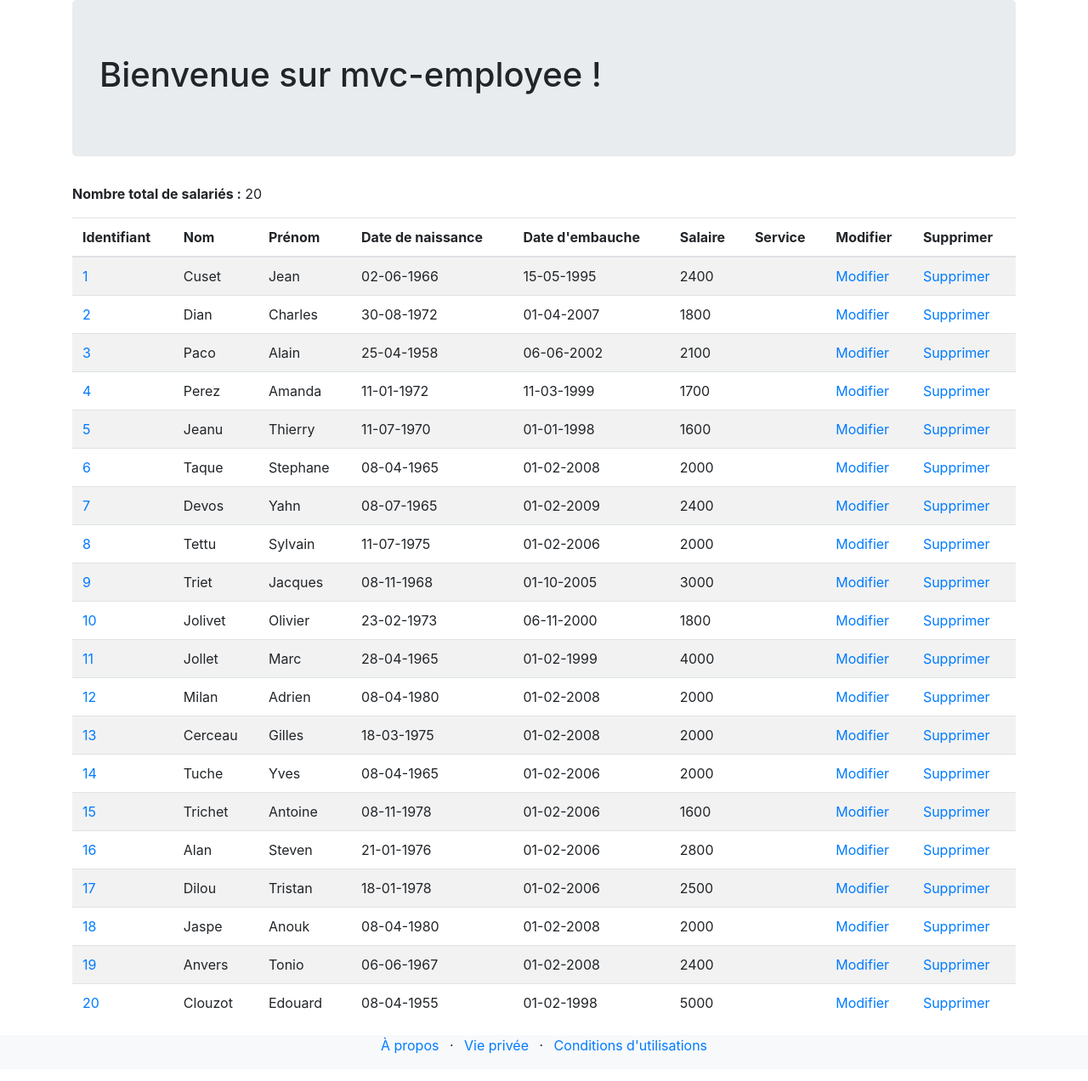
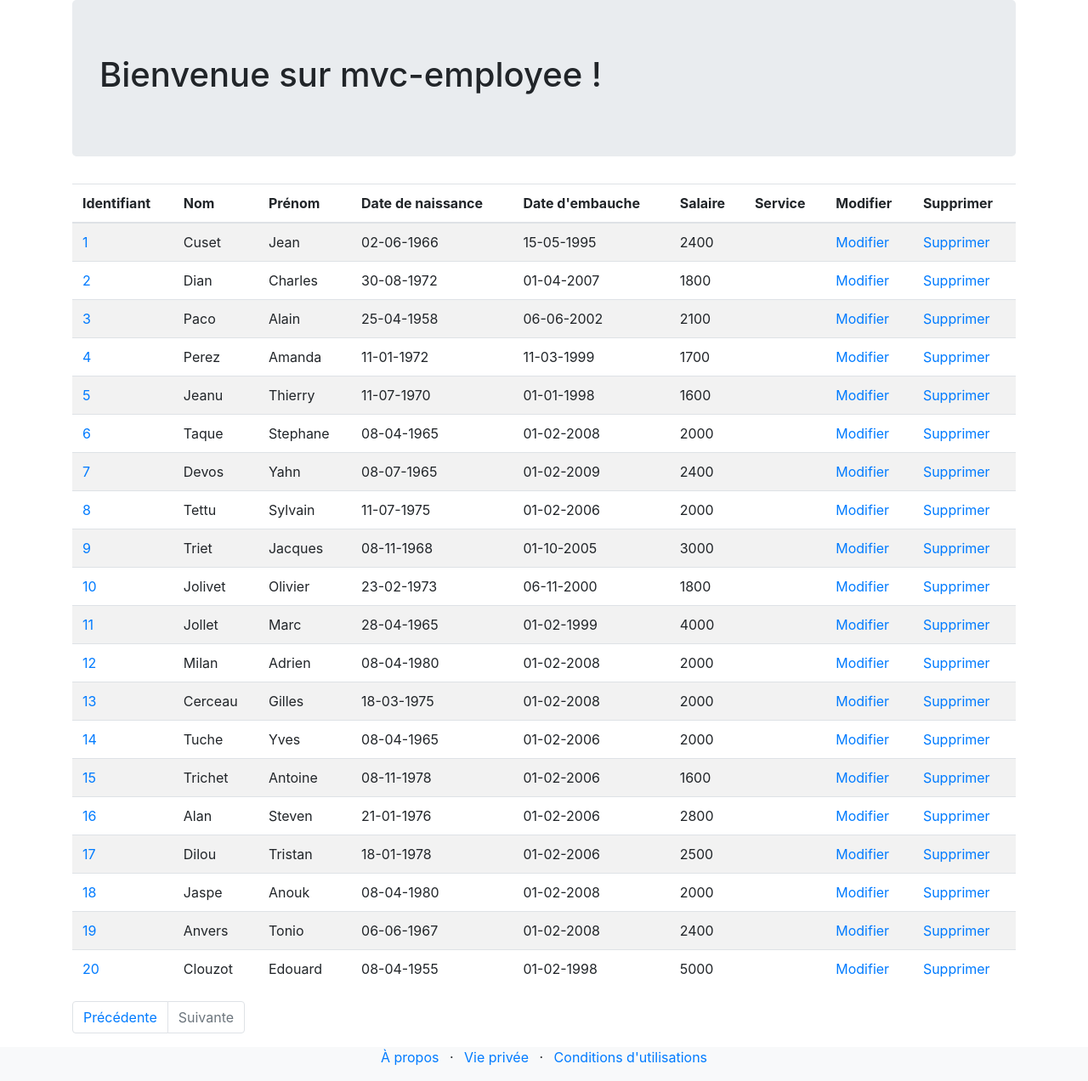
Before and after one commit to glerique/employees-mvc, a PHP site: page /employee in a window 1280 px wide. Shown: the part 80-1352 px from the top of the page at 85% size. Before the commit the page ends 1320 px from the top, so only its background shows below. Run offline with PHP 8.4, Linux system fonts and the light colour scheme; data comes from the database, SQL or seed files in the repository; data that the repository does not hold is empty.

Commit message:
Add pagination and minor changes

```diff
--- a/src/View/employee/listing.view.php
+++ b/src/View/employee/listing.view.php
@@ -1,6 +1,4 @@
 <div class="container">
-    <p><b>Nombre total de salariés :</b> <?= $total ?></p>
-
 </div>
 <div class="container">
     <div class="row">
@@ -41,6 +39,24 @@
                     ?>
                 </tbody>
             </table>
+            <nav>
+                <ul class="pagination">
+                    <!-- Lien vers la page précédente (désactivé si on se trouve sur la 1ère page) -->
+                    <li class="page-item <?= ($currentPage == 1) ? "disabled" : "" ?>">
+                        <a href="./<?= $currentPage - 1 ?>" class="page-link">Précédente</a>
+                    </li>
+                    <?php for ($page = 1; $page <= $pages; $page++) : ?>
+                        <!-- Lien vers chacune des pages (activé si on se trouve sur la page correspondante) -->
+                        <li class="page-item <?= ($currentPage == $page) ? "active" : "" ?>">
+                            <a href="./<?= $page ?>" class="page-link"><?= $page ?></a>
+                        </li>
+                    <?php endfor ?>
+                    <!-- Lien vers la page suivante (désactivé si on se trouve sur la dernière page) -->
+                    <li class="page-item <?= ($currentPage == $pages) ? "disabled" : "" ?>">
+                        <a href="./<?= $currentPage + 1 ?>" class="page-link">Suivante</a>
+                    </li>
+                </ul>
+            </nav>
         </div>
     </div>
 </div>
```
